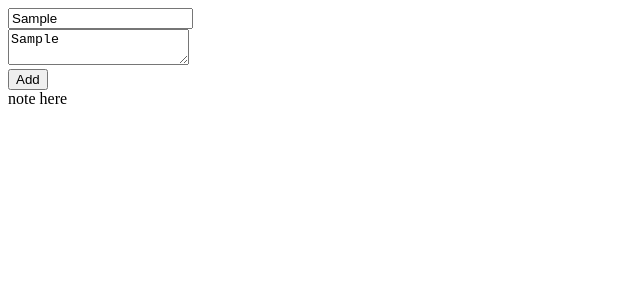
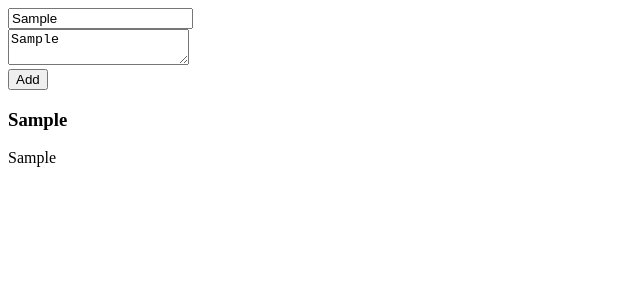
Before and after one commit to Feralwater/notebook, a React (Create React App) app: page / in a window 1280 px wide. Both pictures are taken after typing "Sample", "Sample" into the empty fields and a click on the button "Add". Shown: the top 300 px of the page, without its empty margins (0-640 px from the left). Built offline with nearby package versions, Linux system fonts and the light colour scheme.

Commit message:
Add ability to add notes

```diff
--- a/package.json
+++ b/package.json
@@ -10,11 +10,13 @@
     "@types/node": "^12.0.0",
     "@types/react": "^17.0.0",
     "@types/react-dom": "^17.0.0",
+    "@types/uuid": "^8.3.1",
     "react": "^17.0.2",
     "react-dom": "^17.0.2",
     "react-scripts": "4.0.3",
     "sass": "^1.42.1",
     "typescript": "^4.1.2",
+    "uuid": "^8.3.2",
     "web-vitals": "^1.0.1"
   },
   "scripts": {
--- a/src/App.tsx
+++ b/src/App.tsx
@@ -1,11 +1,25 @@
 import React, {useState} from 'react';
 import Note from "./components/note/Note";
 import AddForm from "./components/addForm/AddForm";
+import {v1} from 'uuid';
+
+export type NotesType = {
+    id: string,
+    title: string,
+    text: string
+}
 
 function App() {
+    const [notes, setNotes] = useState<Array<NotesType>>([]);
+
+    function addNote(title: string, text: string) {
+        const note:NotesType = {id: v1(), title: title, text: text};
+        setNotes([{...note}, ...notes]);
+    }
+
     return (<>
-            <AddForm/>
-            <Note/>
+            <AddForm addNote={addNote}/>
+            <Note notes={notes}/>
         </>
     );
 }
--- a/src/components/addForm/AddForm.tsx
+++ b/src/components/addForm/AddForm.tsx
@@ -3,9 +3,15 @@ import Title from "../title/Title";
 import NoteText from "../noteText/NoteText";
 import Button from "../button/Button";
 
-const AddForm: React.VFC = () => {
+type AddFormPropsType = {
+    addNote: (title: string, text: string) => void
+}
+
+const AddForm: React.VFC<AddFormPropsType> = ({addNote}) => {
     const [title, setTitle] = useState<string>("");
     const [text, setText] = useState<string>("");
+    const [error, setError] = useState<string | null>(null);
+
     return (
         <>
             <Title title={title}
@@ -14,7 +20,7 @@ const AddForm: React.VFC = () => {
             <NoteText text={text}
                       setText={setText}
             />
-            <Button>Add</Button>
+            <Button onClick={() => addNote(title, text)}>Add</Button>
         </>
     );
 };
--- a/src/components/button/Button.tsx
+++ b/src/components/button/Button.tsx
@@ -1,8 +1,13 @@
 import React from 'react';
 
-const Button: React.FC = ({children}) => {
+type PropsButtonType = {
+    onClick: () => void
+    // disabled: boolean
+}
+
+const Button: React.FC<PropsButtonType> = ({children, onClick}) => {
     return (
-        <button>
+        <button onClick={onClick}>
             {children}
         </button>
     );
--- a/src/components/note/Note.tsx
+++ b/src/components/note/Note.tsx
@@ -1,9 +1,19 @@
 import React from 'react';
+import {NotesType} from "../../App";
 
-const Note = () => {
+type NotePropsType = {
+    notes: Array<NotesType>
+}
+
+const Note: React.VFC<NotePropsType> = ({notes}) => {
     return (
         <div>
-            note here
+            {notes.map(n => (
+                <div key={n.id}>
+                    <h3>{n.title}</h3>
+                    <div>{n.text}</div>
+                </div>
+            ))}
         </div>
     );
 };
```
Also changed, not shown: 1 other file (tests, documents, lock files or other folders).
